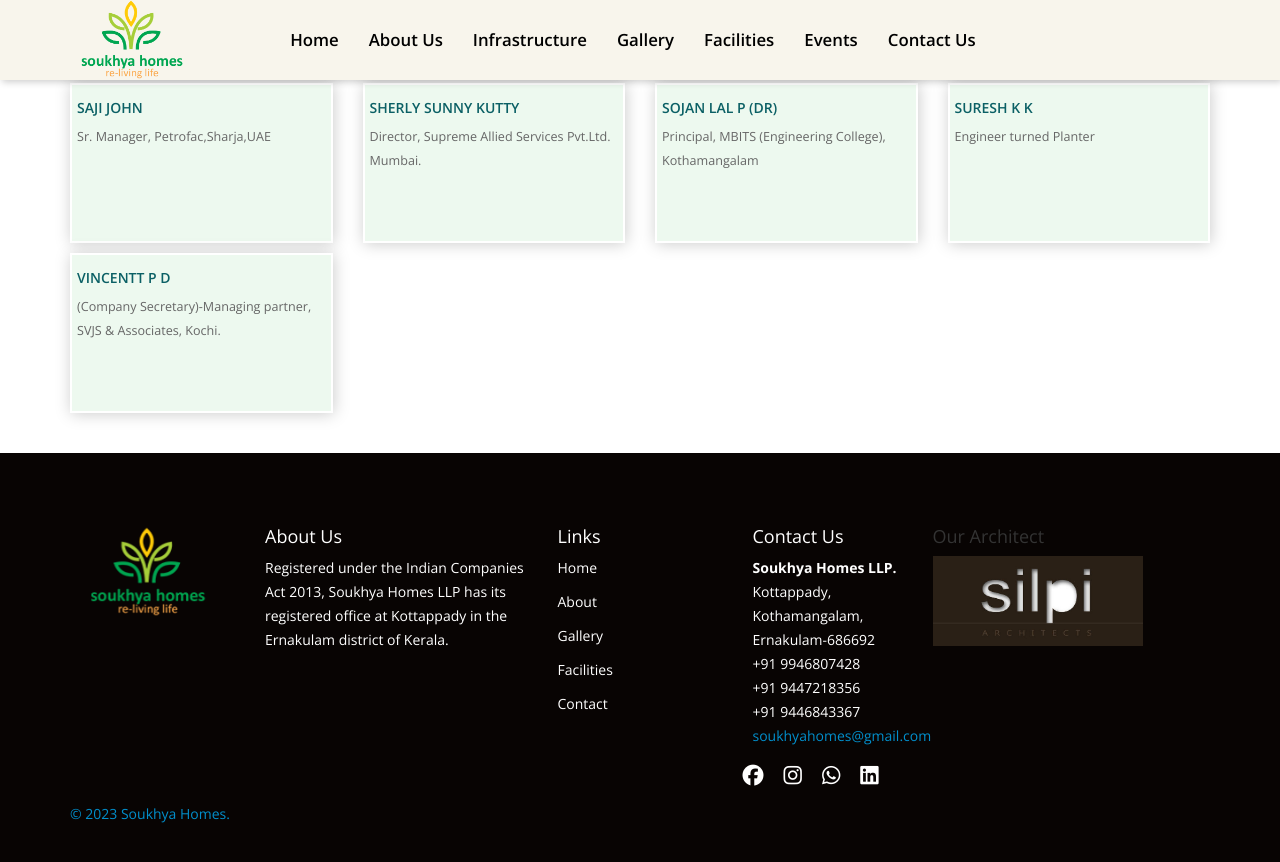
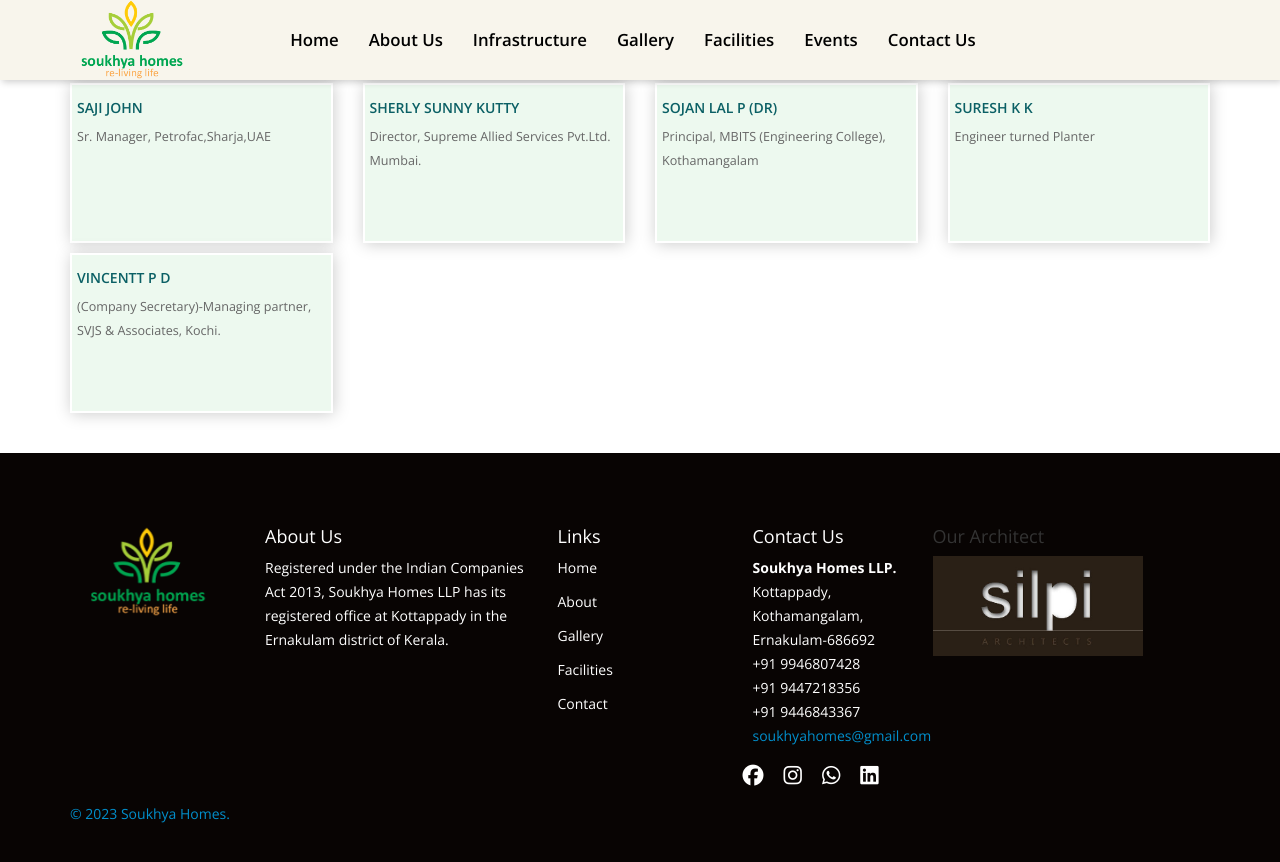
Before and after one commit to soukhyahomes/soukhyahomes.github.io, a Jekyll site: the page built from about.md, in a window 1280 px wide and 900 px high, scrolled down 1943 px. Shown: the top 862 px of the window. Built offline with Jekyll 4.4.1, drawn with Linux system fonts in a browser that asks for light colours; nearby versions of some CDN libraries.

Commit message:
Update footer.html

```diff
--- a/_includes/footer.html
+++ b/_includes/footer.html
@@ -69,7 +69,7 @@
 					</p> -->
 
 					<h4>Our Architect</h4>
-					<a href="index.php"><img src="/assets/img/ftr-logo.jpg" width="210" height="90"></a>
+					<a href="index.php"><img src="/assets/img/ftr-logo.jpg" width="210" height="100"></a>
 				</div>
 			</div>
 		</div>
```
